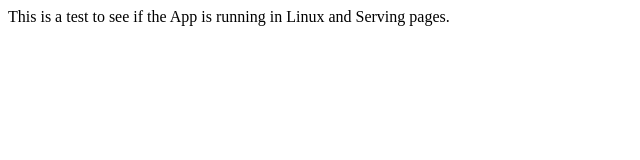
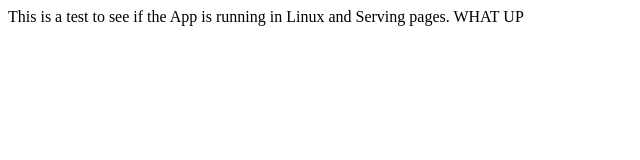
Before and after one commit to cbreakspear/DemoHelloWorld, a website: page Test.html in a window 1280 px wide. Shown: the full height of the page, 0-640 px from the left. Drawn offline with Linux system fonts and the light colour scheme.

Commit message:
What Up Edit

```diff
--- a/Test.html
+++ b/Test.html
@@ -3,6 +3,6 @@
 
     </head>
     <body>
-        This is a test to see if the App is running in Linux and Serving pages.
+        This is a test to see if the App is running in Linux and Serving pages. WHAT UP
     </body>
 </html>
```
